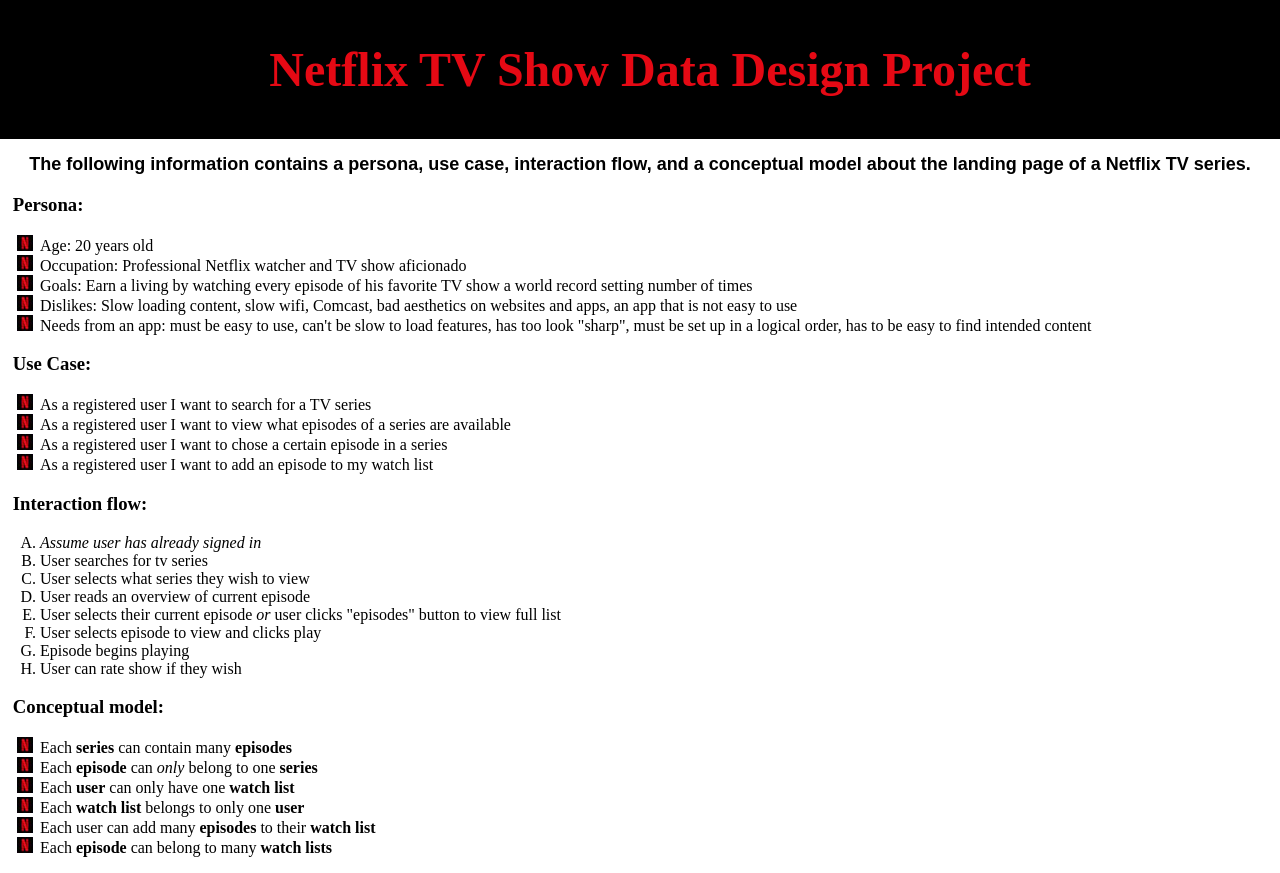
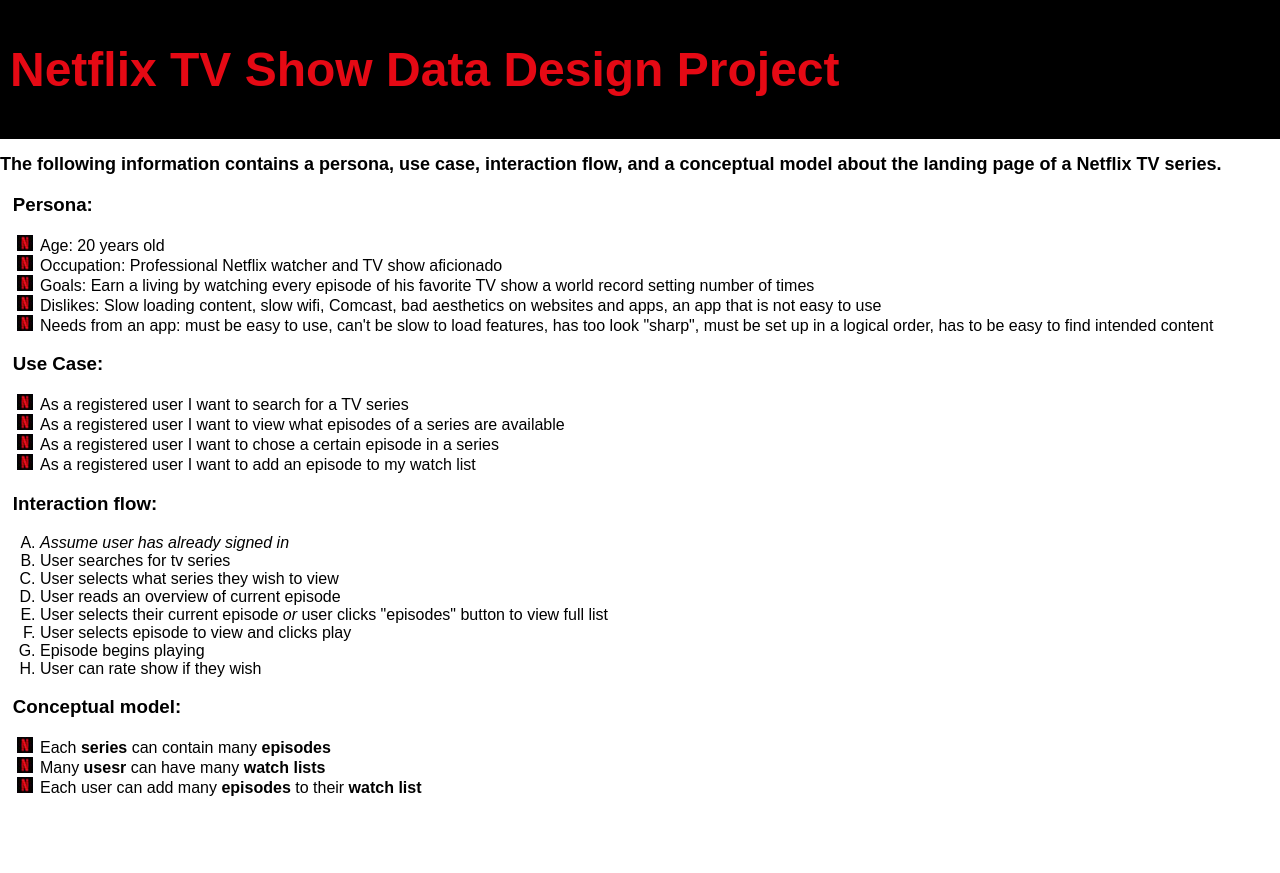
Before and after one commit to ttalcott/netflix-tv-show, a PHP site: page / in a window 1280 px wide. After the commit the page ends 796 px from the top, so only its background shows below. Run offline with PHP 8.4, Linux system fonts and the light colour scheme.

Commit message:
changed conceptual model

```diff
--- a/css/style.css
+++ b/css/style.css
@@ -1,26 +1,28 @@
 header {
-	text-align: center;
 	background-color: black;
 	width: 100%;
 	color: rgba(229, 9, 20, 1.0);
 	padding: 10px;
 	font-size: x-large;
+	font-family: sans-serif;
 }
 body {
 	margin: 0;
 	padding: 0;
 }
 h2 {
-	text-align: center;
 	font-family: sans-serif;
 	font-size: large;
 }
 h3 {
 	padding-left: 1%;
+	font-family: sans-serif;
 }
 .upper-alpha {
 	list-style-type: upper-alpha;
+	font-family: sans-serif;
 }
 .use-case {
 	list-style-image: url(../images/bullet.jpg);
+	font-family: sans-serif;
 }
--- a/index.php
+++ b/index.php
@@ -52,11 +52,8 @@
 			</h3>
 			<ul class="use-case">
 				<li>Each <strong>series</strong> can contain many <strong>episodes</strong></li>
-				<li>Each <strong>episode</strong> can <em>only</em> belong to one <strong>series</strong></li>
-				<li>Each <strong>user</strong> can only have one <strong>watch list</strong></li>
-				<li>Each <strong>watch list</strong> belongs to only one <strong>user</strong></li>
+				<li>Many <strong>usesr</strong> can have many <strong>watch lists</strong></li>
 				<li>Each user can add many <strong>episodes</strong> to their <strong>watch list</strong></li>
-				<li>Each <strong>episode</strong> can belong to many <strong>watch lists</strong></li>
 			</ul>
 		</main>
 	</body>
```
